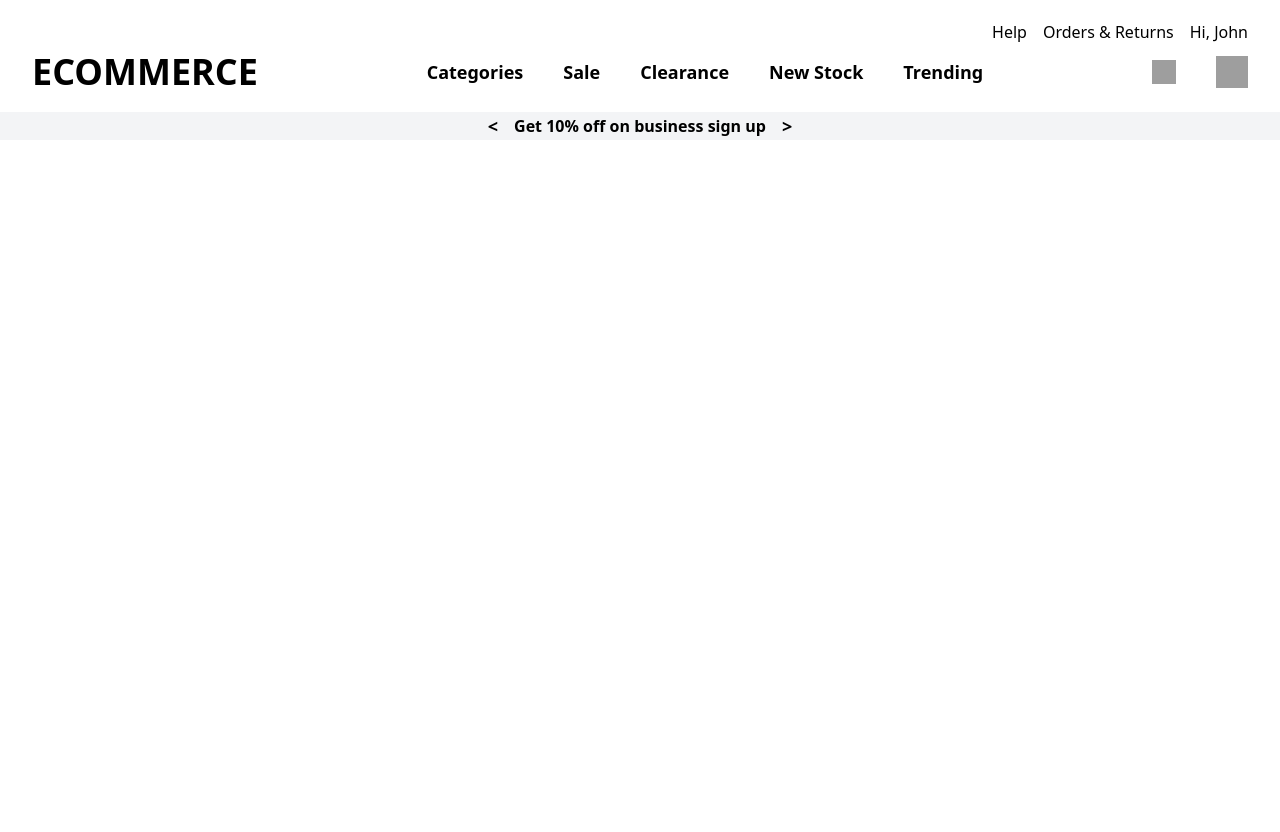
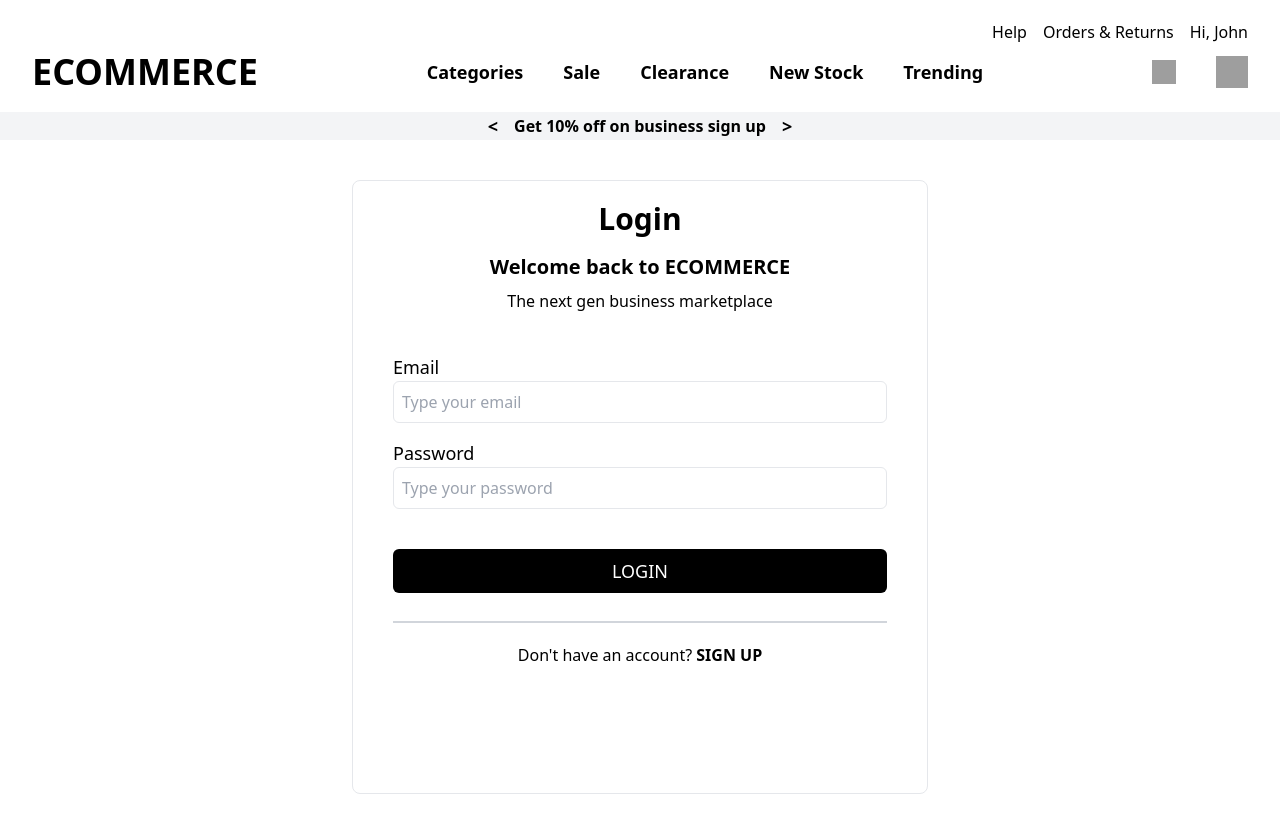
Before and after one commit to JiteshBalani/roc8, a React (Vite) app: page / in a window 1280 px wide. Shown: the top 832 px of the page. Before the commit the page ends 800 px from the top, so only its background shows below. Built offline with nearby package versions, Linux system fonts and the light colour scheme; grey boxes are pictures that could not be loaded.

Commit message:
Made login and signup page in one and made it the route directory

```diff
--- a/src/pages/Login.jsx
+++ b/src/pages/Login.jsx
@@ -1,7 +1,10 @@
 import React, { useState } from 'react'
 import { Link } from 'react-router-dom'
+import Navbar from '../components/Navbar';
 
 const Login = () => {
+
+    const [signIn, setSignIn] = useState(true);
 
     const [passwordVisible, setPasswordVisible] = useState(false);
     const [password, setPassword] = useState('');
@@ -10,22 +13,42 @@ const Login = () => {
         setPasswordVisible(!passwordVisible);
     };
 
+    const toggleSignIn = () => {
+        setSignIn(!signIn);
+    };
+
     return (
+        <>
+        <Navbar/>
         <div className='flex justify-center h-[100vh] mt-10'>
 
             <div className='w-[576px] h-[614px] flex-col justify-center border-gray-200 border-[1px] rounded-lg px-10 pt-5 space-y-2'>
 
-                <div className='text-3xl font-bold w-full text-center pb-2'>Login</div>
+                <div className='text-3xl font-bold w-full text-center pb-2'>{!signIn ? 'Create your account' : 'Login'}</div>
 
+                {signIn ?
+                    <>
                         <div className='font-bold w-full text-center text-xl'>Welcome back to ECOMMERCE</div>
                         <div className='w-full text-center'>The next gen business marketplace</div>
+                    </> :
+                    ''}
 
                 <div className='flex-col justify-center items-center space-y-4 py-8 mb-10'>
 
+                    {!signIn ?
+                        <div className=''>
+                            <label className='text-lg'>Name</label>
+                            <input type='text'
+                                placeholder='Type your name'
+                                className='p-2 bg-transparent border-[1px] rounded-md w-full'
+                            />
+                        </div> :
+                        ''
+                    }
 
                     <div>
                         <label className='text-lg'>Email</label>
-                        <input type='text'
+                        <input type='email'
                             placeholder='Type your email'
                             className='p-2 bg-transparent border-[1px] rounded-md w-full'
                         />
@@ -45,21 +68,34 @@ const Login = () => {
                                 onClick={togglePasswordVisibility}>
                                 {passwordVisible ? 'Hide' : 'Show'}
                             </span> : ''}
-
                         </div>
                     </div>
 
                 </div>
 
+                {signIn ?
+
                     <div className='border-b-2 border-gray-300 pb-6'>
                         <button className='bg-black text-white p-2 text-lg rounded-md w-full font-thin mb-1 '>LOGIN</button>
+                    </div> :
+                    <div className=' pb-6'>
+                        <button className='bg-black text-white p-2 text-lg rounded-md w-full font-thin mb-1 '>CREATE ACCOUNT</button>
                     </div>
-                <div className='text-center pt-3'>Don't have an account?
-                    <Link to='/signup'><span className='font-semibold'> SIGN UP</span></Link>
+                }
+
+                {signIn ?
+                    <div onClick={toggleSignIn} className='text-center pt-3 cursor-pointer'>Don't have an account?
+                        <span className='font-semibold'> SIGN UP</span>
+                    </div> :
+                    <div onClick={toggleSignIn} className='text-center pt-3 cursor-pointer'>Have an account?
+                        <span className='font-semibold'> LOGIN</span>
                     </div>
+                }
+
             </div>
 
         </div>
+        </>
     )
 }
 
--- a/src/pages/Signup.jsx
+++ b/src/pages/Signup.jsx
@@ -2,6 +2,7 @@ import React from 'react'
 import { Link } from 'react-router-dom'
 
 const Signup = () => {
+
     return (
         <div className='flex justify-center h-[100vh] mt-10'>
 
```
Also changed, not shown: src/App.jsx (+5 -5 lines). Lines whose indentation alone changed are shown as unchanged.
